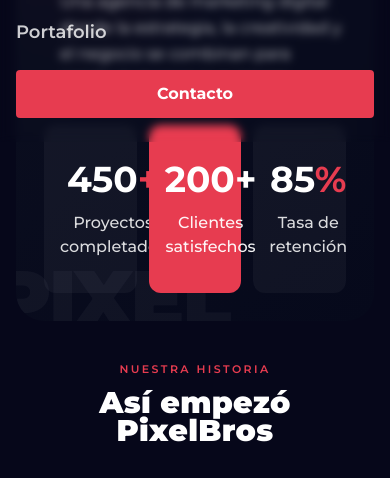
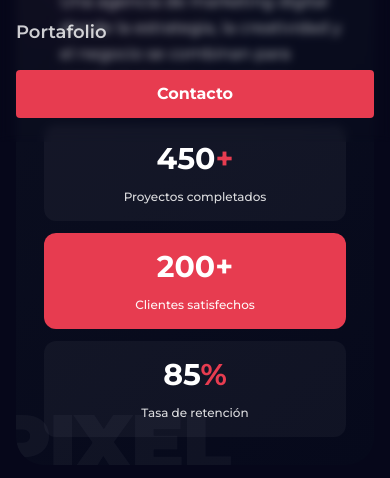
Before and after one commit to hxtxrchq/PixelBros, a React (Vite) app: page /about in a window 390 px wide. Both pictures are taken after a click on the button 362 px from the left and 40 px from the top of the page. Shown: the part 274-752 px from the top of the page. Built offline with nearby package versions, Linux system fonts and the light colour scheme; no server answers.

Commit message:
Fix mobile navbar menu close on navigation and improve metrics layout

```diff
--- a/src/components/Navbar.jsx
+++ b/src/components/Navbar.jsx
@@ -7,12 +7,6 @@
   const [isScrolled, setIsScrolled] = useState(false);
   const [isMobileMenuOpen, setIsMobileMenuOpen] = useState(false);
   const location = useLocation();
-  const navigate = useNavigate();
-
-  const handleMobileNavigation = (path) => {
-    setIsMobileMenuOpen(false);
-    navigate(path);
-  };
 
   useEffect(() => {
     const handleScroll = () => {
@@ -23,19 +17,10 @@
     return () => window.removeEventListener('scroll', handleScroll);
   }, []);
 
+  // Close menu when location changes
   useEffect(() => {
     setIsMobileMenuOpen(false);
-  }, [location.pathname]);
-
-  // Force close menu on navigation
-  useEffect(() => {
-    const handleRouteChange = () => {
-      setIsMobileMenuOpen(false);
-    };
-
-    window.addEventListener('popstate', handleRouteChange);
-    return () => window.removeEventListener('popstate', handleRouteChange);
-  }, []);
+  }, [location.pathname, location.search]);
 
   const navLinks = [
     { name: 'Inicio', path: '/' },
@@ -148,9 +133,9 @@
           >
             <div className="px-4 py-6 space-y-4">
               {navLinks.map((link) => (
-                <button
+                <Link
                   key={link.path}
-                  onClick={() => handleMobileNavigation(link.path)}
+                  to={link.path}
                   className={`block w-full text-left py-2 text-lg font-semibold transition-colors ${
                     location.pathname === link.path
                       ? 'text-[#E93556]'
@@ -158,14 +143,15 @@
                   }`}
                 >
                   {link.name}
+                </Link>
+              ))}
+              <Link to="/contact" className="block">
+                <button
+                  className="w-full px-6 py-3 bg-[#e73c50] text-white font-bold rounded-full"
+                >
+                  Contacto
                 </button>
-              ))}
-              <button
-                onClick={() => handleMobileNavigation('/contact')}
-                className="w-full px-6 py-3 bg-[#e73c50] text-white font-bold rounded-full"
-              >
-                Contacto
-              </button>
+              </Link>
             </div>
           </motion.div>
         )}
--- a/src/pages/About.jsx
+++ b/src/pages/About.jsx
@@ -199,15 +199,15 @@
 Una agencia de marketing digital donde la estrategia, la creatividad y el negocio se combinan para construir marcas que crecen.                </p>
               </div>
 
-              <div className="grid grid-cols-3 gap-3 self-end">
+              <div className="grid grid-cols-1 sm:grid-cols-3 gap-3 sm:gap-4 self-end">
                 {ABOUT_METRICS.map((stat) => (
-                  <div key={stat.label} className={`min-h-[168px] px-4 sm:px-5 py-6 flex items-center ${stat.accent ? 'rounded-xl bg-[#e73c50]' : 'rounded-xl bg-white/[0.04]'}`}>
+                  <div key={stat.label} className={`min-h-auto sm:min-h-[168px] px-4 sm:px-5 py-4 sm:py-6 flex flex-col items-center justify-center ${stat.accent ? 'rounded-xl bg-[#e73c50]' : 'rounded-xl bg-white/[0.04]'}`}>
                     <AnimatedCounter
                       number={stat.number}
                       label={stat.label}
                       delay={0.08}
-                      numberSizeClassName="text-4xl md:text-5xl"
-                      labelSizeClassName="text-base md:text-lg"
+                      numberSizeClassName="text-3xl sm:text-4xl md:text-5xl"
+                      labelSizeClassName="text-xs sm:text-base md:text-lg"
                       numberClassName="text-white"
                       suffixClassName={stat.accent ? 'text-white' : 'text-[#e73c50]'}
                       labelClassName={stat.accent ? 'text-white/95' : 'text-white/85'}
```
